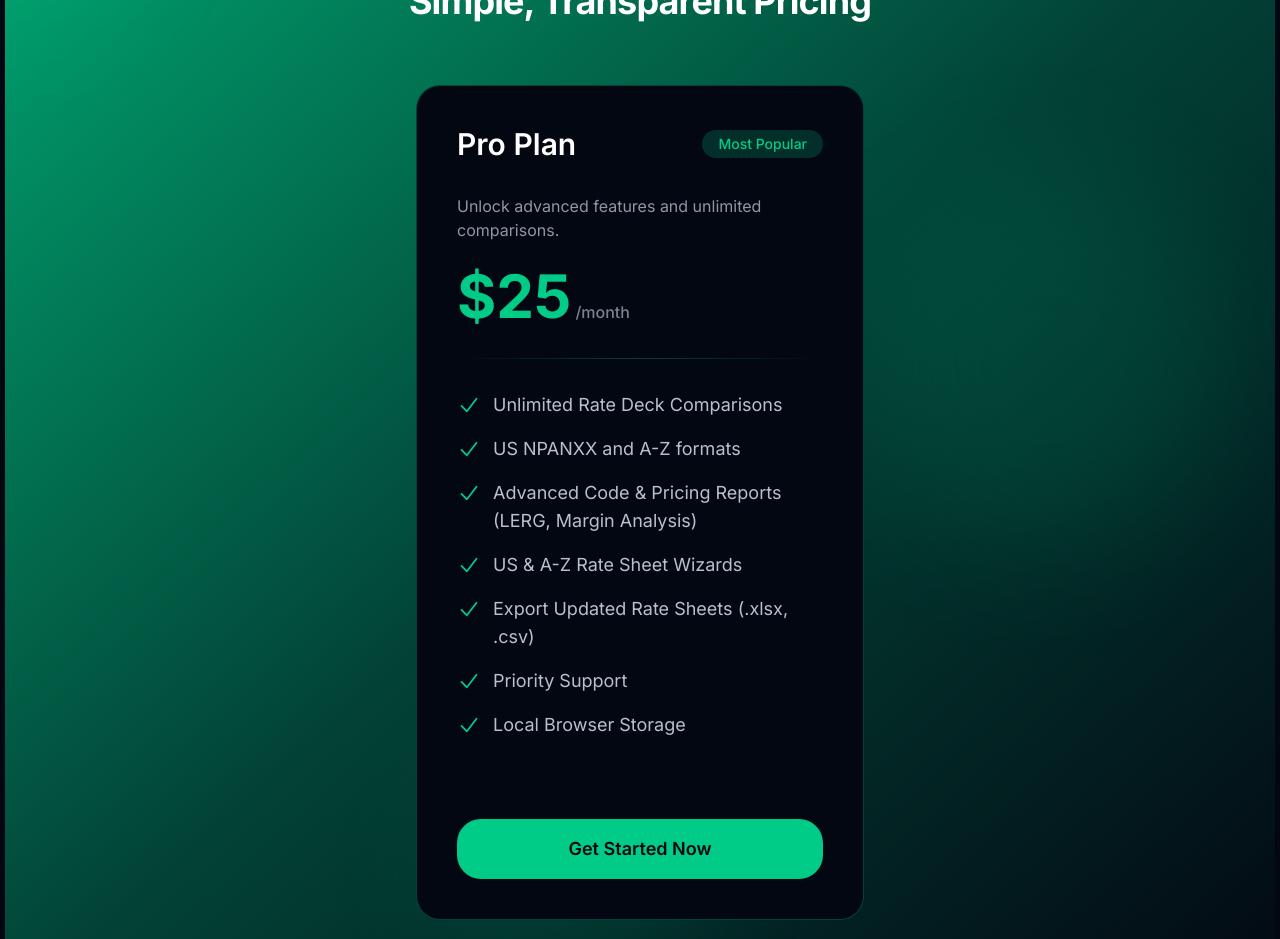
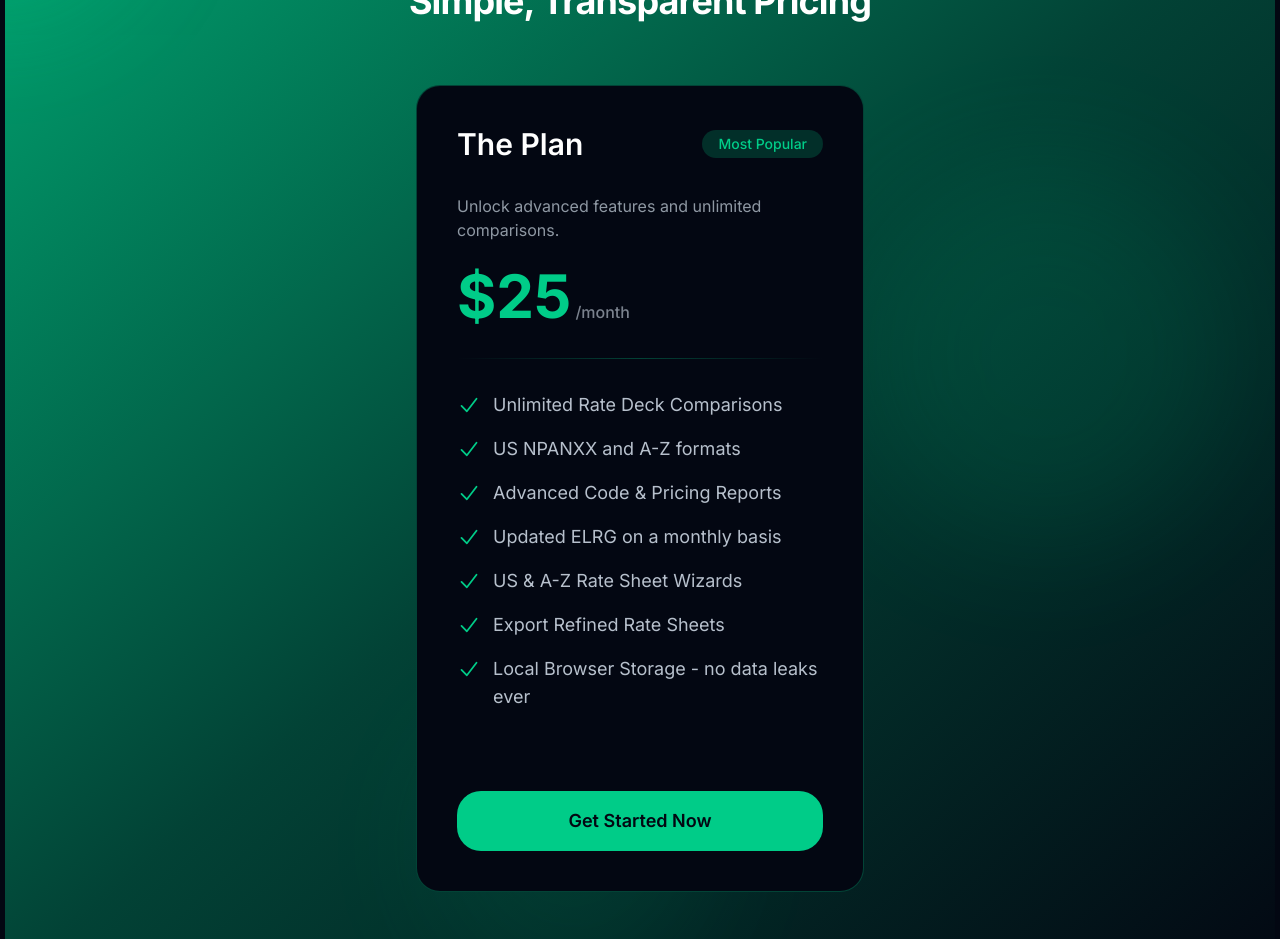
Before and after one commit to kdjordan/voip-accelerator, a Vue app in the folder client/: page / in a window 1280 px wide. Shown: the part 2760-3699 px from the top of the page. Built offline with nearby package versions, Linux system fonts and the light colour scheme.

Commit message:
STYLE: update PricingSection plan names and features

```diff
--- a/client/src/components/home/PricingSection.vue
+++ b/client/src/components/home/PricingSection.vue
@@ -98,17 +98,17 @@
   const pricingPlans = ref<PricingPlan[]>([
     {
       id: 'pro',
-      name: 'Pro Plan',
+      name: 'The Plan',
       description: 'Unlock advanced features and unlimited comparisons.',
       priceMonthly: 25,
       features: [
         'Unlimited Rate Deck Comparisons',
         'US NPANXX and A-Z formats',
-        'Advanced Code & Pricing Reports (LERG, Margin Analysis)',
+        'Advanced Code & Pricing Reports',
+        'Updated ELRG on a monthly basis',
         'US & A-Z Rate Sheet Wizards',
-        'Export Updated Rate Sheets (.xlsx, .csv)',
-        'Priority Support',
-        'Local Browser Storage',
+        'Export Refined Rate Sheets',
+        'Local Browser Storage - no data leaks ever',
       ],
       ctaText: 'Get Started Now',
     },
```
